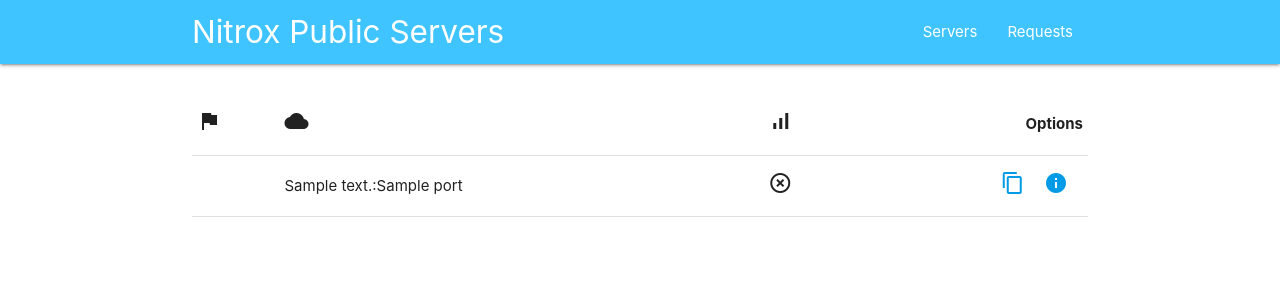
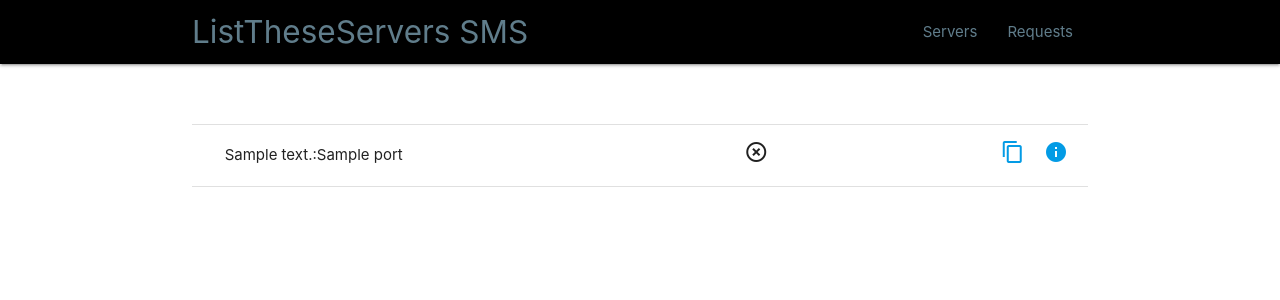
Before and after one commit to deejcoder/ListTheseServers, a Python web app: template src/templates/server_list.html in a window 1280 px wide. Shown: the top 300 px of the page. Run offline with Jinja, Linux system fonts and the light colour scheme; the template is opened without the code that fills it: most values are stand-ins (such as "Sample title", 1, 10 or a date in 2020); some libraries are stand-ins or nearby versions.

Commit message:
make it look a bit better till frontend is done (my eyes were really hurting)

```diff
--- a/src/templates/components/navbar.html
+++ b/src/templates/components/navbar.html
@@ -1,10 +1,10 @@
   <nav>
-    <div class="nav-wrapper light-blue accent-2">
+    <div class="nav-wrapper black accent-2">
         <div class="container">
-            <a href="{{ url_for('servers.server_list') }}" class="brand-logo">Nitrox Public Servers</a>
+            <a href="{{ url_for('servers.server_list') }}" class="brand-logo blue-grey-text">ListTheseServers SMS</a>
             <ul id="nav-mobile" class="right hide-on-med-and-down">
-                <li><a href="{{ url_for('servers.server_list') }}">Servers</a></li>
-                <li><a href="{{ url_for('servers.server_list') }}">Requests</a></li>
+                <li><a href="{{ url_for('servers.server_list') }}" class="blue-grey-text">Servers</a></li>
+                <li><a href="{{ url_for('servers.server_list') }}" class="blue-grey-text">Requests</a></li>
             </ul>
         </div>
     </div>
--- a/src/templates/server_list.html
+++ b/src/templates/server_list.html
@@ -22,14 +22,11 @@
         <table class="highlight">
             <thead>
                 <tr>
-                    <th><i class="material-icons" title="Server country">flag</i></th>
-                    <th><i class="material-icons" title="Server address">cloud</i></th>
+                    <th></th>
+                    <th></th>
                     <th>
-                        <i title="Status" class="material-icons">
-                            signal_cellular_alt
-                        </i>
                     </th>
-                    <th class="right-align">Options</th>
+                    <th class="right-align"></th>
                 </tr>
             </thead>
 
@@ -43,12 +40,12 @@
                     {# server status #}
                     <td>
                         {% if server.status %}
-                            <i title="Online" class="material-icons">
-                                check_circle_outline
+                            <i title="Server available" class="material-icons light-green-text">
+                                check_circle
                             </i>
                         {% else %}
 
-                            <i title="Offline" class="material-icons">
+                            <i title="Server unavailable" class="material-icons">
                                 highlight_off
                             </i>
                         {% endif %}
```
